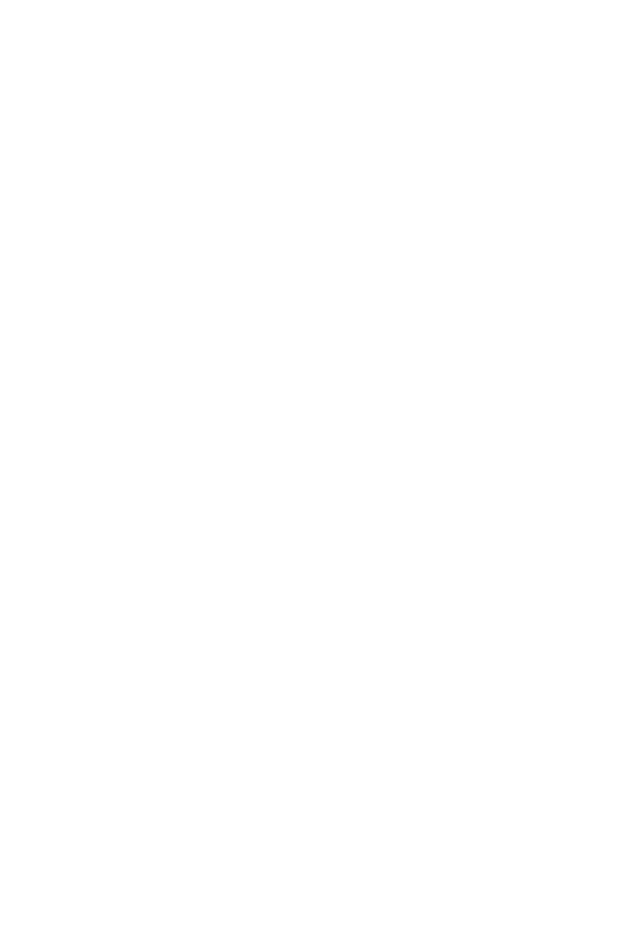
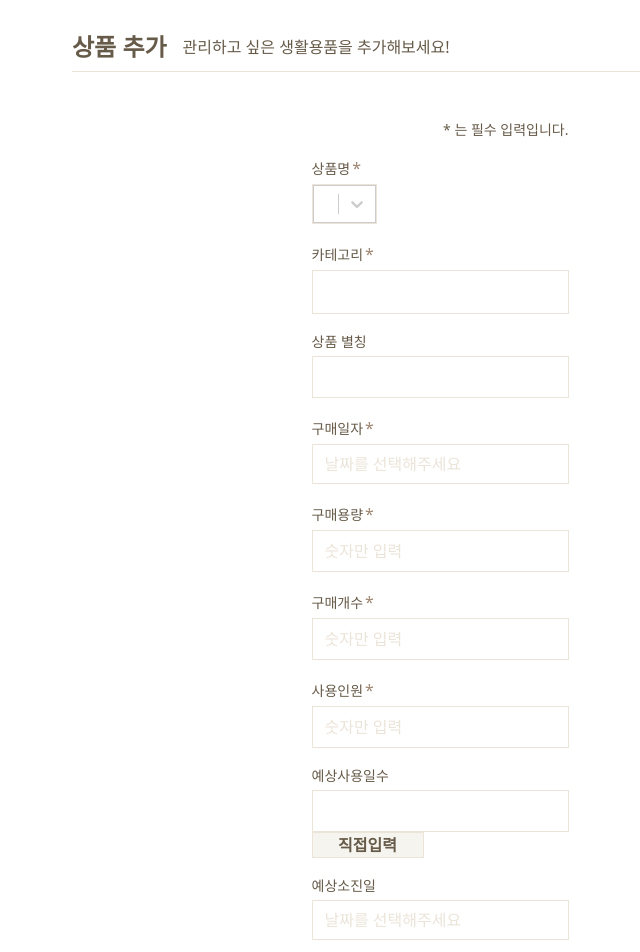
Before and after one commit to Team-Sttock/FE, a Next.js app: page /add in a window 1280 px wide. Shown: the part 100-1052 px from the top of the page, without its empty margins (200-840 px from the left). Before the commit the page ends 800 px from the top, so only its background shows below. Built offline with nearby package versions, Linux system fonts and the light colour scheme.

Commit message:
feat: 상품 추가페이지 폼 구현

```diff
--- a/pages/add.tsx
+++ b/pages/add.tsx
@@ -1,3 +1,277 @@
+import { Noto_Sans } from 'next/font/google'
+import { type PropsWithChildren } from 'react'
+import { useForm } from 'react-hook-form'
+
+import Button from '@/features/common/components/Button'
+import DatePickerField from '@/features/common/components/DatepickerField'
+import DropdownField from '@/features/common/components/DropdownField'
+import Input from '@/features/common/components/Input'
+import InputLabel from '@/features/common/components/InputLabel'
+import Navbar from '@/features/common/components/Navbar'
+import { classNames } from '@/features/common/utils/classNames'
+
+const NotoSans = Noto_Sans({
+  weight: ['500', '400'],
+  subsets: ['latin'],
+})
+
 export default function Page() {
-  return <div>add</div>
+  interface ProductsOptionsProps {
+    value: string
+    label: string
+    category: string
+  }
+
+  const productsOptions: ProductsOptionsProps[] = [
+    { value: '물티슈', label: '물티슈', category: '생활용품' },
+    { value: '샴푸', label: '샴푸', category: '욕실용품' },
+  ]
+
+  const {
+    register,
+    formState: { errors },
+    handleSubmit,
+    watch,
+    control,
+  } = useForm<{
+    product: string
+    categoryfield: string
+    productNickname: string
+    purchaseDate: string
+    purchaseCapacity: number
+    purchaseNumber: number
+    numberOfUser: number
+    expectedDays: number
+    expectationDate: string
+    expirationDate: string
+  }>({
+    mode: 'onChange',
+  })
+
+  const watchProduct: any = watch('product')
+
+  const onSubmit = (data: any) => {
+    console.log(data)
+  }
+
+  const onError = (errors: any) => {
+    console.log(errors)
+  }
+
+  return (
+    <>
+      <Navbar />
+      <div className="flex flex-col items-center justify-center m-auto max-w-3xl w-full px-4 mb-10">
+        <div className="flex flex-col justify-center items-stretch my-10 max-w-3xl w-full py-2">
+          <div className="flex justify-start items-center space-x-4 w-full mb-2 ">
+            <h1
+              className={classNames(
+                'md:text-2xl text-xl font-bold text-dark-brown',
+                NotoSans.className
+              )}
+            >
+              상품 추가
+            </h1>
+            <p className="text-dark-brown">
+              관리하고 싶은 생활용품을 추가해보세요!
+            </p>
+          </div>
+          <hr className="relative w-full border-1 border-beige" />
+        </div>
+
+        <main className="pb-16">
+          <p className="text-right text-sm text-dark-brown">
+            * 는 필수 입력입니다.
+          </p>
+          <form
+            onSubmit={handleSubmit(onSubmit, onError)}
+            className="flex flex-col items-center justify-center w-full space-y-4 mt-4 max-w-3xl m-auto "
+          >
+            <FieldForm>
+              <InputLabel
+                label="상품명"
+                required
+                errorMessage={errors.product?.message}
+              >
+                <DropdownField
+                  {...register('product', {
+                    required: '상품명은 필수 입력입니다',
+                  })}
+                  label="product"
+                  name="product"
+                  control={control}
+                  options={productsOptions}
+                  className=""
+                />
+              </InputLabel>
+            </FieldForm>
+
+            <FieldForm>
+              <InputLabel label="카테고리" required>
+                <InputReadOnly
+                  value={watchProduct ? watchProduct.category : ''}
+                  readOnly
+                />
+              </InputLabel>
+            </FieldForm>
+
+            <FieldForm>
+              <InputLabel
+                label="상품 별칭"
+                errorMessage={errors.productNickname?.message}
+              >
+                <Input {...register('productNickname', {})} />
+              </InputLabel>
+            </FieldForm>
+
+            <FieldForm>
+              <InputLabel
+                label="구매일자"
+                required
+                errorMessage={errors.purchaseDate?.message}
+              >
+                <DatePickerField
+                  {...register('purchaseDate', {
+                    required: '구매일자는 필수 입력입니다',
+                  })}
+                  name="purchaseDate"
+                  control={control}
+                />
+              </InputLabel>
+            </FieldForm>
+
+            <FieldForm>
+              <InputLabel
+                label="구매용량"
+                required
+                errorMessage={errors.purchaseCapacity?.message}
+              >
+                <Input
+                  placeholder="숫자만 입력"
+                  {...register('purchaseCapacity', {
+                    required: '구매용량은 필수 입력입니다',
+                  })}
+                />
+              </InputLabel>
+            </FieldForm>
+
+            <FieldForm>
+              <InputLabel
+                label="구매개수"
+                required
+                errorMessage={errors.purchaseNumber?.message}
+              >
+                <Input
+                  placeholder="숫자만 입력"
+                  {...register('purchaseNumber', {
+                    required: '구매개수는 필수 입력입니다',
+                  })}
+                />
+              </InputLabel>
+            </FieldForm>
+
+            <FieldForm>
+              <InputLabel
+                label="사용인원"
+                required
+                errorMessage={errors.numberOfUser?.message}
+              >
+                <Input
+                  type="number"
+                  placeholder="숫자만 입력"
+                  {...register('numberOfUser', {
+                    required: '사용인원은 필수 입력입니다',
+                  })}
+                />
+              </InputLabel>
+            </FieldForm>
+            <FieldForm>
+              <InputLabel
+                label="예상사용일수"
+                errorMessage={errors.expectedDays?.message}
+              >
+                <Input {...register('expectedDays', {})} />
+                <Button
+                  onClick={() => {
+                    console.log('click')
+                  }}
+                  className="w-28"
+                >
+                  직접입력
+                </Button>
+              </InputLabel>
+            </FieldForm>
+            <FieldForm>
+              <InputLabel
+                label="예상소진일"
+                errorMessage={errors.expectationDate?.message}
+              >
+                <DatePickerField
+                  {...register('expectationDate', {})}
+                  name="expectationDate"
+                  control={control}
+                />
+              </InputLabel>
+            </FieldForm>
+
+            <FieldForm>
+              <InputLabel
+                label="유통기한"
+                errorMessage={errors.expirationDate?.message}
+              >
+                <DatePickerField
+                  {...register('expirationDate', {})}
+                  name="expirationDate"
+                  control={control}
+                />
+              </InputLabel>
+            </FieldForm>
+          </form>
+        </main>
+      </div>
+      <div className="flex flex-col sm:flex-row items-center justify-center w-[80%] space-y-4 mt-4 max-w-xl m-auto sm:space-y-0 sm:space-x-20 ">
+        <Button className="w-full h-12 sm:w-40">추가완료</Button>
+        <Button className="w-full h-12 sm:w-40">임시저장</Button>
+      </div>
+    </>
+  )
 }
+
+interface InputReadOnlyProps {
+  value: any
+  errorMessage?: string
+  readOnly?: boolean
+}
+function InputReadOnly({
+  value,
+  errorMessage,
+  readOnly,
+}: PropsWithChildren<InputReadOnlyProps>) {
+  return (
+    <div
+      className={classNames(
+        'relative w-full h-fit border border-beige ',
+        'focus-within:outline focus-within:outline-1 focus-within:outline-light-brown'
+      )}
+    >
+      <input
+        className={classNames(
+          'w-full h-10 p-3 border-none outline-none text-md text-dark-brown',
+          'placeholder:text-beige'
+        )}
+        readOnly={readOnly}
+        value={value}
+      />
+
+      <p className="text-red-500 text-sm font-sans pt-0.5"> {errorMessage}</p>
+    </div>
+  )
+}
+
+interface FieldFormProps {
+  children: any
+}
+
+function FieldForm({ children }: PropsWithChildren<FieldFormProps>) {
+  return <div className={classNames('flex w-full')}>{children}</div>
+}
```
